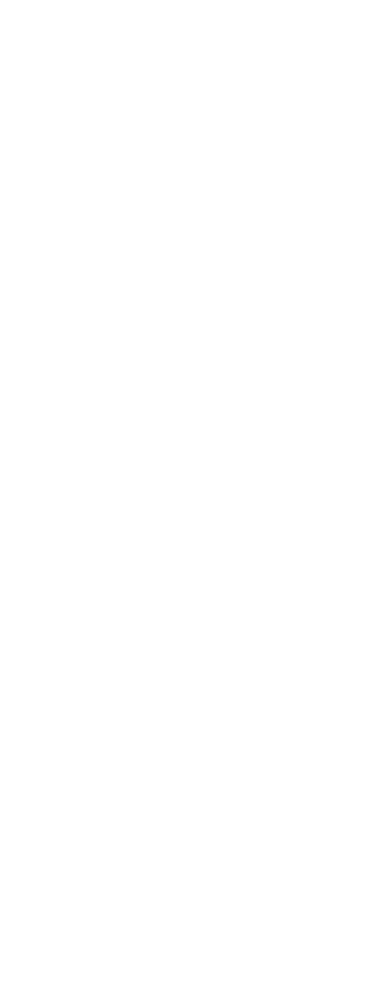
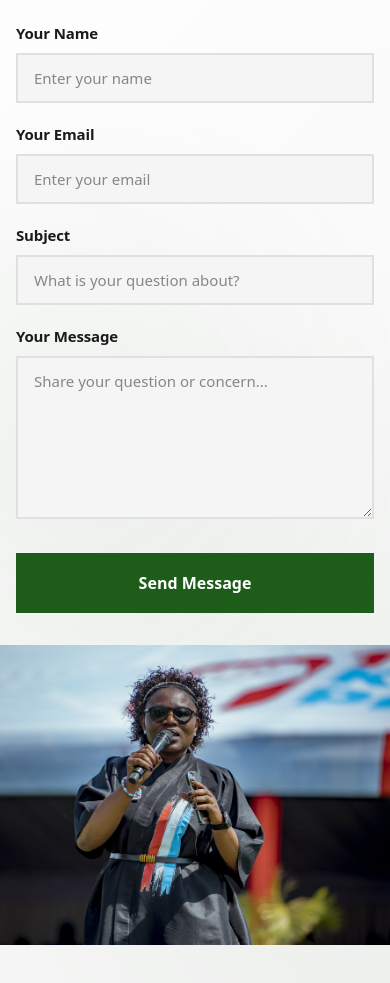
Before and after one commit to Chaste-Djaziri/shangazi, a Next.js app: page / in a window 390 px wide. Shown: the part 5180-6163 px from the top of the page. Before the commit the page ends 5009 px from the top, so only its background shows below. Built offline with nearby package versions, Linux system fonts and the light colour scheme.

Commit message:
finished the contact page initial ui

```diff
--- /dev/null
+++ b/app/components/contact/Contact.tsx
@@ -0,0 +1,165 @@
+"use client"
+
+import { useRef, useEffect } from "react"
+import Image from "next/image"
+import gsap from "gsap"
+
+export default function Contact() {
+  const contactRef = useRef<HTMLElement>(null)
+  const titleRef = useRef<HTMLHeadingElement>(null)
+  const subtitleRef = useRef<HTMLParagraphElement>(null)
+  const formRef = useRef<HTMLFormElement>(null)
+  const imageRef = useRef<HTMLDivElement>(null)
+
+  useEffect(() => {
+    const observer = new IntersectionObserver(
+      (entries) => {
+        entries.forEach((entry) => {
+          if (entry.isIntersecting) {
+            const tl = gsap.timeline()
+
+            if (titleRef.current) {
+              tl.fromTo(
+                titleRef.current,
+                { opacity: 0, y: 30 },
+                { opacity: 1, y: 0, duration: 0.8, ease: "power3.out" },
+              )
+            }
+
+            if (subtitleRef.current) {
+              tl.fromTo(
+                subtitleRef.current,
+                { opacity: 0, y: 20 },
+                { opacity: 1, y: 0, duration: 0.8, ease: "power3.out" },
+                "-=0.5",
+              )
+            }
+
+            if (formRef.current) {
+              const formElements = formRef.current.querySelectorAll("input, textarea, button")
+              tl.fromTo(
+                formElements,
+                { opacity: 0, y: 20 },
+                { opacity: 1, y: 0, duration: 0.6, stagger: 0.1, ease: "power3.out" },
+                "-=0.4",
+              )
+            }
+
+            if (imageRef.current) {
+              tl.fromTo(
+                imageRef.current,
+                { opacity: 0, x: 50, scale: 0.95 },
+                { opacity: 1, x: 0, scale: 1, duration: 0.8, ease: "power3.out" },
+                "-=0.6",
+              )
+            }
+
+            observer.disconnect()
+          }
+        })
+      },
+      {
+        threshold: 0.2,
+      },
+    )
+
+    if (contactRef.current) {
+      observer.observe(contactRef.current)
+    }
+
+    return () => {
+      observer.disconnect()
+    }
+  }, [])
+
+  const handleSubmit = (e: React.FormEvent<HTMLFormElement>) => {
+    e.preventDefault()
+    // Handle form submission here
+    console.log("Form submitted")
+  }
+
+  return (
+    <section className="contact" ref={contactRef}>
+      <div className="contact-container">
+        <div className="contact-left">
+          <div className="contact-content">
+            <h2 className="contact-title" ref={titleRef}>
+              Ask <span className="contact-title-accent">Shangazi</span>
+            </h2>
+            <p className="contact-subtitle" ref={subtitleRef}>
+              Have a question? I'm here to help with confidential advice.
+            </p>
+            <form className="contact-form" ref={formRef} onSubmit={handleSubmit}>
+              <div className="form-group">
+                <label htmlFor="name" className="form-label">
+                  Your Name
+                </label>
+                <input
+                  type="text"
+                  id="name"
+                  name="name"
+                  className="form-input"
+                  placeholder="Enter your name"
+                  required
+                />
+              </div>
+              <div className="form-group">
+                <label htmlFor="email" className="form-label">
+                  Your Email
+                </label>
+                <input
+                  type="email"
+                  id="email"
+                  name="email"
+                  className="form-input"
+                  placeholder="Enter your email"
+                  required
+                />
+              </div>
+              <div className="form-group">
+                <label htmlFor="subject" className="form-label">
+                  Subject
+                </label>
+                <input
+                  type="text"
+                  id="subject"
+                  name="subject"
+                  className="form-input"
+                  placeholder="What is your question about?"
+                  required
+                />
+              </div>
+              <div className="form-group">
+                <label htmlFor="message" className="form-label">
+                  Your Message
+                </label>
+                <textarea
+                  id="message"
+                  name="message"
+                  className="form-textarea"
+                  placeholder="Share your question or concern..."
+                  rows={6}
+                  required
+                />
+              </div>
+              <button type="submit" className="contact-submit">
+                Send Message
+              </button>
+            </form>
+          </div>
+        </div>
+        <div className="contact-right" ref={imageRef}>
+          <div className="contact-image-wrapper">
+            <Image
+              src="/profile/emma-claudine-4.jpeg"
+              alt="Emma Claudine - Shangazi"
+              fill
+              className="contact-image"
+              priority
+            />
+          </div>
+        </div>
+      </div>
+    </section>
+  )
+}
--- a/app/globals.css
+++ b/app/globals.css
@@ -1439,3 +1439,276 @@
     height: 36px;
   }
 }
+
+/* Contact Section Styles */
+.contact {
+  padding: 0 0 8rem 2rem;
+  background: linear-gradient(135deg, var(--bg-primary) 0%, var(--bg-secondary) 100%);
+  min-height: 90vh;
+  display: flex;
+  align-items: stretch;
+  position: relative;
+  overflow: hidden;
+}
+
+.contact::before {
+  content: "";
+  position: absolute;
+  top: 0;
+  left: 0;
+  right: 0;
+  bottom: 0;
+  background: radial-gradient(circle at 20% 50%, rgba(29, 92, 25, 0.05) 0%, transparent 50%),
+    radial-gradient(circle at 80% 80%, rgba(29, 92, 25, 0.05) 0%, transparent 50%);
+  pointer-events: none;
+}
+
+.contact-container {
+  max-width: 100%;
+  margin: 0;
+  width: 100%;
+  position: relative;
+  z-index: 1;
+  display: grid;
+  grid-template-columns: 1fr 1fr;
+  gap: 0;
+  align-items: stretch;
+  min-height: 90vh;
+}
+
+.contact-left {
+  display: flex;
+  flex-direction: column;
+  justify-content: center;
+  padding-right: 4rem;
+  max-width: 800px;
+  margin-left: auto;
+  margin-right: auto;
+  padding-left: 2rem;
+  padding-top: 8rem;
+  padding-bottom: 8rem;
+}
+
+.contact-content {
+  text-align: left;
+}
+
+.contact-right {
+  position: relative;
+  width: 100%;
+  height: 100%;
+}
+
+.contact-image-wrapper {
+  position: absolute;
+  top: 0;
+  left: 0;
+  right: 0;
+  bottom: 0;
+  width: 100%;
+  height: 100%;
+  overflow: hidden;
+}
+
+.contact-image {
+  object-fit: cover;
+  width: 100%;
+  height: 100%;
+}
+
+.contact-title {
+  font-size: 2.5rem;
+  font-weight: 700;
+  color: var(--text-primary);
+  margin-bottom: 1rem;
+  line-height: 1.2;
+  letter-spacing: -0.02em;
+}
+
+.contact-title-accent {
+  color: var(--color-primary);
+}
+
+.contact-subtitle {
+  font-size: 1.125rem;
+  color: var(--text-secondary);
+  margin-bottom: 3rem;
+  line-height: 1.6;
+}
+
+.contact-form {
+  text-align: left;
+}
+
+.form-group {
+  margin-bottom: 1.5rem;
+}
+
+.form-label {
+  display: block;
+  font-size: 0.9375rem;
+  font-weight: 600;
+  color: var(--text-primary);
+  margin-bottom: 0.5rem;
+  letter-spacing: -0.01em;
+}
+
+.form-input,
+.form-textarea {
+  width: 100%;
+  padding: 0.875rem 1.25rem;
+  font-size: 1rem;
+  font-family: inherit;
+  color: var(--text-primary);
+  background: var(--bg-secondary);
+  border: 2px solid var(--border-color);
+  border-radius: 0;
+  transition: all 0.3s ease;
+  outline: none;
+}
+
+.form-input:focus,
+.form-textarea:focus {
+  border-color: var(--color-primary);
+  background: var(--bg-primary);
+  box-shadow: 0 0 0 3px rgba(29, 92, 25, 0.1);
+}
+
+.form-textarea {
+  resize: vertical;
+  min-height: 120px;
+  font-family: inherit;
+}
+
+.contact-submit {
+  width: 100%;
+  padding: 1rem 2rem;
+  background: var(--color-primary);
+  color: white;
+  border: 2px solid var(--color-primary);
+  border-radius: 0;
+  font-weight: 600;
+  font-size: 1rem;
+  cursor: pointer;
+  transition: all 0.3s ease;
+  margin-top: 0.5rem;
+}
+
+.contact-submit:hover {
+  background: #164515;
+  border-color: #164515;
+  transform: translateY(-2px);
+  box-shadow: 0 6px 20px rgba(29, 92, 25, 0.3);
+}
+
+.contact-submit:active {
+  transform: translateY(0);
+}
+
+@media (max-width: 968px) {
+  .contact {
+    padding: 0 0 5rem 0;
+  }
+
+  .contact-container {
+    grid-template-columns: 1fr;
+    gap: 0;
+    min-height: auto;
+  }
+
+  .contact-left {
+    padding-right: 2rem;
+    padding-left: 2rem;
+    padding-top: 5rem;
+    padding-bottom: 3rem;
+    max-width: 100%;
+  }
+
+  .contact-right {
+    position: relative;
+    height: 400px;
+  }
+
+  .contact-image-wrapper {
+    position: relative;
+    height: 100%;
+  }
+
+  .contact-content {
+    text-align: center;
+  }
+}
+
+@media (max-width: 768px) {
+  .contact {
+    padding: 0 0 5rem 0;
+    min-height: auto;
+  }
+
+  .contact-left {
+    padding-right: 1.5rem;
+    padding-left: 1.5rem;
+    padding-top: 5rem;
+    padding-bottom: 2rem;
+  }
+
+  .contact-container {
+    gap: 0;
+  }
+
+  .contact-right {
+    height: 300px;
+  }
+
+  .contact-title {
+    font-size: 2rem;
+  }
+
+  .contact-subtitle {
+    font-size: 1rem;
+    margin-bottom: 2rem;
+  }
+
+  .contact-right {
+    min-height: 300px;
+  }
+
+  .contact-image-wrapper {
+    min-height: 300px;
+  }
+
+  .form-group {
+    margin-bottom: 1.25rem;
+  }
+
+  .form-input,
+  .form-textarea {
+    padding: 0.75rem 1rem;
+    font-size: 0.9375rem;
+  }
+}
+
+@media (max-width: 480px) {
+  .contact {
+    padding: 0 0 4rem 0;
+  }
+
+  .contact-left {
+    padding-right: 1rem;
+    padding-left: 1rem;
+    padding-top: 4rem;
+    padding-bottom: 2rem;
+  }
+
+  .contact-title {
+    font-size: 1.75rem;
+  }
+
+  .contact-subtitle {
+    font-size: 0.9375rem;
+  }
+
+  .contact-right {
+    height: 250px;
+  }
+}
--- a/app/page.tsx
+++ b/app/page.tsx
@@ -3,6 +3,7 @@
 import About from "./components/about/About";
 import Topics from "./components/topics/Topics";
 import Featured from "./components/featured/Featured";
+import Contact from "./components/contact/Contact";
 
 export default function Home() {
   return (
@@ -12,6 +13,7 @@
       <About />
       <Topics />
       <Featured />
+      <Contact />
     </main>
   );
 }
```
